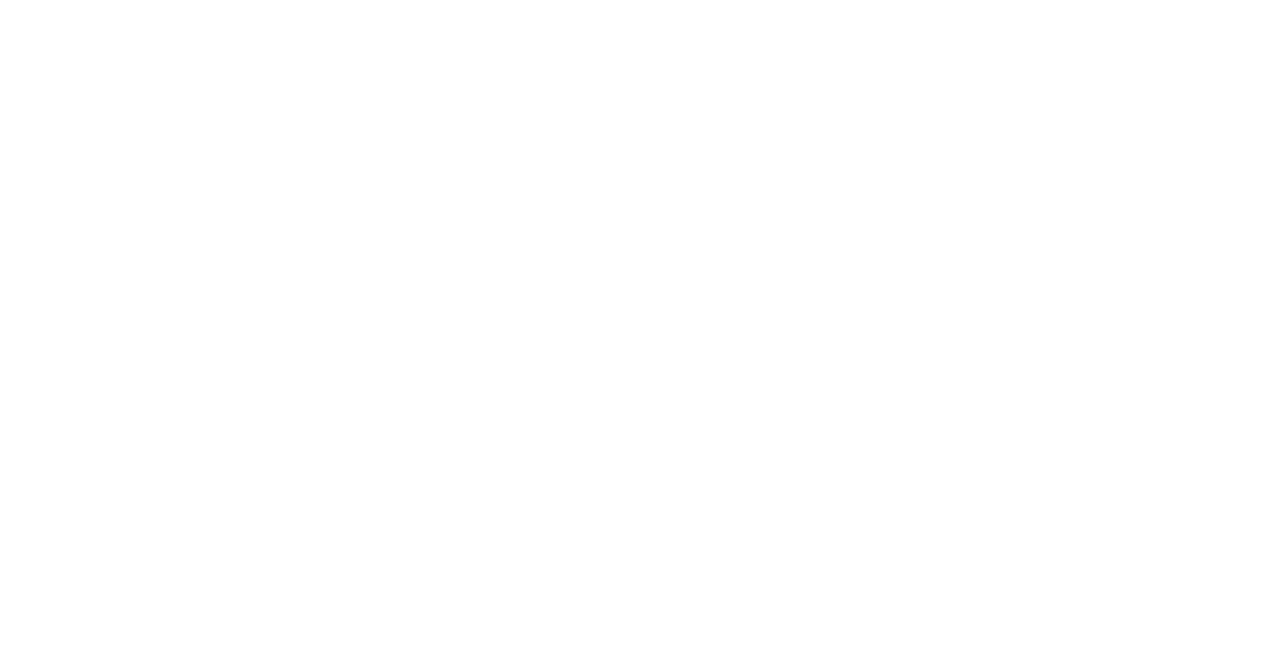
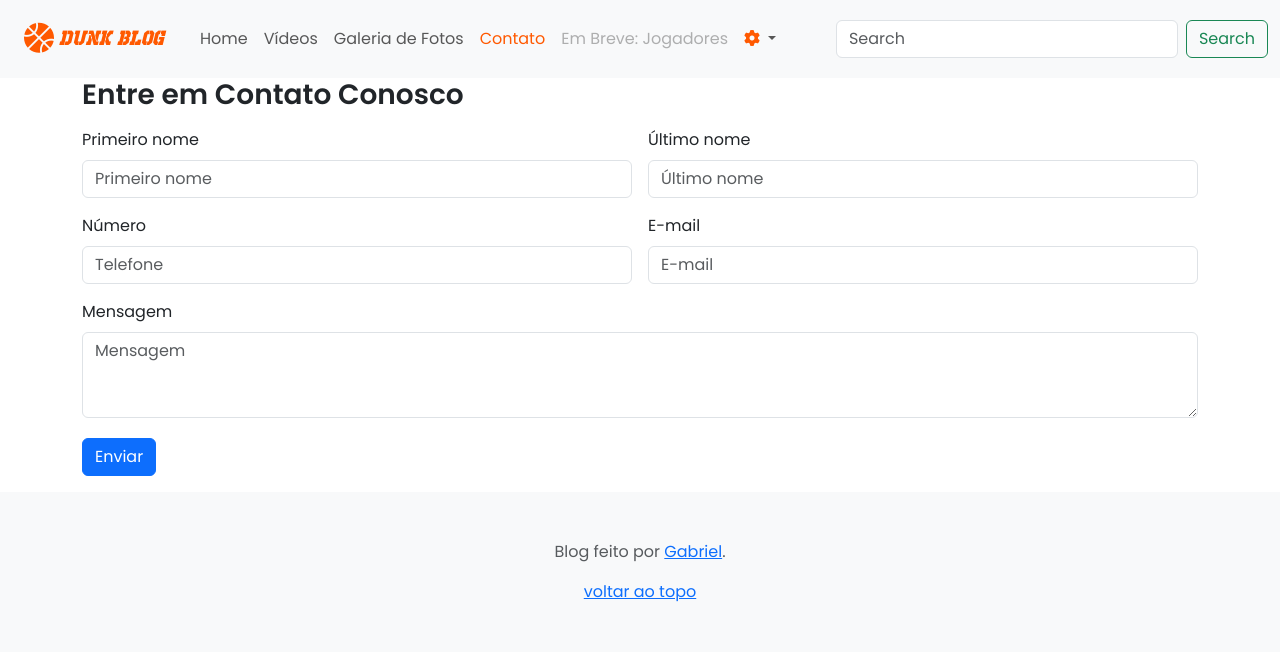
Before and after one commit to Dreamer2h0/Dunk-Blog, a plain HTML site: page contato.html in a window 1280 px wide. Drawn offline with nearby package versions, Linux system fonts and the light colour scheme.

Commit message:
update
Finalização do menu galeria de fotos,;
Finalização do menu contato.

```diff
--- a/contato.html
+++ b/contato.html
@@ -0,0 +1,130 @@
+<!doctype html>
+<html lang="pt-br">
+  <head>
+    <meta charset="utf-8">
+    <meta name="viewport" content="width=device-width, initial-scale=1">
+    <title>Dunk Blog</title>
+    <link rel="stylesheet" href="https://cdnjs.cloudflare.com/ajax/libs/font-awesome/6.4.2/css/all.min.css" integrity="sha512-z3gLpd7yknf1YoNbCzqRKc4qyor8gaKU1qmn+CShxbuBusANI9QpRohGBreCFkKxLhei6S9CQXFEbbKuqLg0DA==" crossorigin="anonymous" referrerpolicy="no-referrer" />
+    <link href="https://cdn.jsdelivr.net/npm/bootstrap@5.3.2/dist/css/bootstrap.min.css" rel="stylesheet" integrity="sha384-T3c6CoIi6uLrA9TneNEoa7RxnatzjcDSCmG1MXxSR1GAsXEV/Dwwykc2MPK8M2HN" crossorigin="anonymous">
+    <link rel="stylesheet" href="style.css">
+    <link rel="shortcut icon" href="img/favicon.png" type="image/x-icon">
+    <link rel="preconnect" href="https://fonts.googleapis.com">
+    <link rel="preconnect" href="https://fonts.gstatic.com" crossorigin>
+    <link href="https://fonts.googleapis.com/css2?family=Poppins:ital,wght@0,100;0,400;0,600;0,700;1,400;1,600;1,700&display=swap" rel="stylesheet">
+    <link rel="stylesheet" href="https://unpkg.com/swiper/swiper-bundle.min.css" />
+    <link rel="stylesheet" href="style.css">
+  </head>
+  <body>
+    <!--navbar start-->
+    <nav class="navbar navbar-expand-lg bg-body-tertiary" id="topo">
+        <div class="container-fluid" id="container-fluid">
+          <nav class="navbar bg-body-tertiary">
+            <div class="container-fluid">
+              <!--Logo-->
+              <a class="navbar-brand" href="index.html" style="color: #ff5900;">
+                <i class="fa-solid fa-xl fa-basketball d-inline-block align-text-top" alt="Logo" width="30" height="24" style="color: #ff5900; margin-top: 14px;"></i>
+                <span class="logo">Dunk Blog</span>
+              </a>
+            </div>
+          </nav>
+          <button class="navbar-toggler" type="button" data-bs-toggle="collapse" data-bs-target="#navbarSupportedContent" aria-controls="navbarSupportedContent" aria-expanded="false" aria-label="Toggle navigation">
+            <span class="navbar-toggler-icon"></span>
+          </button>
+          <div class="collapse navbar-collapse" id="navbarSupportedContent">
+            <ul class="navbar-nav me-auto mb-2 mb-lg-0">
+              <!--Nav Items-->
+              <li class="nav-item">
+                <a class="nav-link" aria-current="page" href="index.html">Home</a>
+              </li>
+              <li class="nav-item">
+                <a class="nav-link" href="videos.html">Vídeos</a>
+              </li>
+              <li class="nav-item">
+                <a class="nav-link" href="galeria-fotos.html">Galeria de Fotos</a>
+              </li>
+              <li class="nav-item">
+                <a class="nav-link active" href="contato.html">Contato</a>
+              </li>
+              <!--Nav Item disabled-->
+              <li class="nav-item">
+                <a class="nav-link disabled" aria-disabled="true">Em Breve: Jogadores</a>
+              </li>
+              <!--Dropdown Nav Item-->
+                <li class="nav-item dropdown">
+                  <a class="nav-link dropdown-toggle" href="#" role="button" data-bs-toggle="dropdown" aria-expanded="false">
+                    <i class="fa-solid fa-gear" style="color: #ff5900;"></i>
+                  </a>
+                  <ul class="dropdown-menu">
+                    <li><a class="dropdown-item" href="#">Tema</a></li>
+                    <li><a class="dropdown-item" href="#">Idioma</a></li>
+                  </ul>
+                </li>
+            </ul>
+            <!--Search Item-->
+            <form class="d-flex" role="search">
+              <input class="form-control me-2" type="search" placeholder="Search" aria-label="Search">
+              <button class="btn btn-outline-success" type="submit">Search</button>
+            </form>
+          </div>
+        </div>
+    </nav>
+    <!--navbar end-->
+
+    <main class="container">
+      <h3 style="font-family: 'Poppins', sans-serif; font-weight: 600;" class="mb-3">Entre em Contato Conosco</h3>
+
+      <form>
+
+        <div class="row g-3 mb-3">
+          <div class="col">
+            <label for="formControlTextarea" class="form-label">Primeiro nome</label>
+            <input type="text" class="form-control" placeholder="Primeiro nome" aria-label="Primeiro nome">
+          </div>
+          <div class="col">
+            <label for="formControlTextarea" class="form-label">Último nome</label>
+            <input type="text" class="form-control" placeholder="Último nome" aria-label="Último nome">
+          </div>
+        </div>
+
+        <div class="row g-3 mb-3">
+          <div class="col">
+            <label for="formControlTextarea" class="form-label">Número</label>
+            <input type="number" class="form-control" placeholder="Telefone" aria-label="Telefone">
+          </div>
+          <div class="col">
+            <label for="formControlTextarea" class="form-label">E-mail</label>
+            <input type="email" class="form-control" placeholder="E-mail" aria-label="E-mail">
+          </div>
+        </div>
+
+        <div class="row g-3 mb-1">
+          <div class="col">
+            <div class="mb-3">
+              <label for="formControlTextarea" class="form-label">Mensagem</label>
+              <textarea class="form-control" id="formControlTextarea" rows="3" placeholder="Mensagem" aria-label="Mensagem"></textarea>
+            </div>
+          </div>
+        </div>
+
+        <div class="row g-3 mb-3">
+          <div class="col-12">
+            <button class="btn btn-primary" type="submit">Enviar</button>
+          </div>
+          </div>
+        </div>
+
+      </form>
+    </main>
+    <footer class="py-5 text-center text-body-secondary bg-body-tertiary">
+            <p>
+                Blog feito por <a href="https://www.instagram.com/gabd.uart/" target="_blank">Gabriel</a>.
+            </p>
+            <p class="mb-0">
+                <a href="#topo">voltar ao topo</a>
+            </p>
+    </footer>
+
+    <script src="https://cdn.jsdelivr.net/npm/bootstrap@5.3.2/dist/js/bootstrap.bundle.min.js" integrity="sha384-C6RzsynM9kWDrMNeT87bh95OGNyZPhcTNXj1NW7RuBCsyN/o0jlpcV8Qyq46cDfL" crossorigin="anonymous"></script>
+    <script src="https://unpkg.com/swiper/swiper-bundle.min.js"></script>
+  </body>
+</html>
--- a/style.css
+++ b/style.css
@@ -45,6 +45,8 @@ figure {
     font-size: smaller;
     text-align: center;
 }
+
+/*-------------------------------------------------------------------------------------------------------------------*/
 
 /*Menu videos*/
 .custom-bg {
@@ -129,6 +131,9 @@ figure {
   }
 }
 
+/*-------------------------------------------------------------------------------------------------------------------*/
+
+
 /*Menu galeria de fotos*/
 
 .gallery {
@@ -168,3 +173,18 @@ figure {
   max-height: 90%;
   border-radius: 8px;
 }
+
+.close-button {
+  position: absolute;
+  top: 10px;
+  right: 10px;
+  font-size: 24px;
+  color: #fff;
+  background: none;
+  border: none;
+  cursor: pointer;
+}
+
+/*-------------------------------------------------------------------------------------------------------------------*/
+
+/* Menu Contato*/
```
Also changed, not shown: galeria-fotos.html (+17 -6 lines), img/jordan-bulls.jpg (added), img/shaquille-oneal-lakers.jpg (added).
